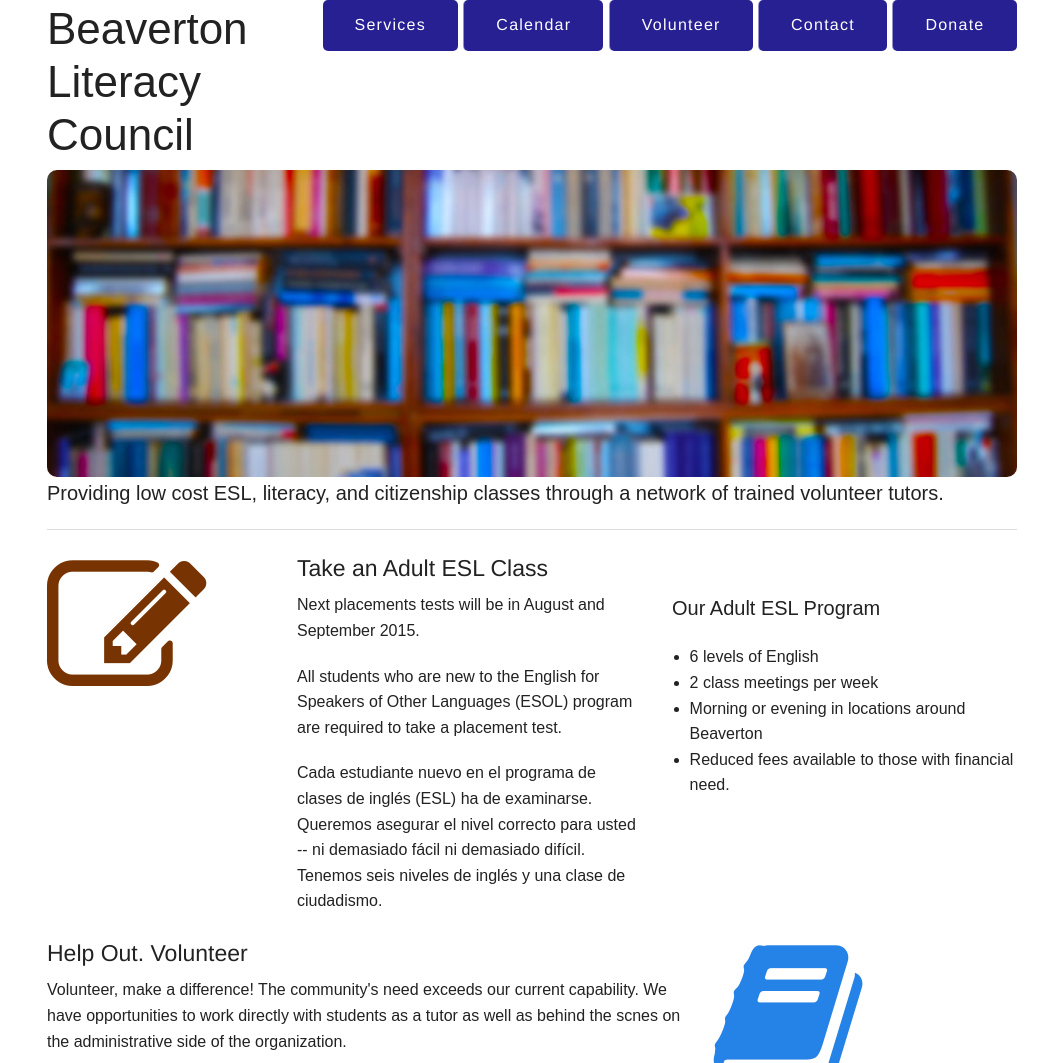
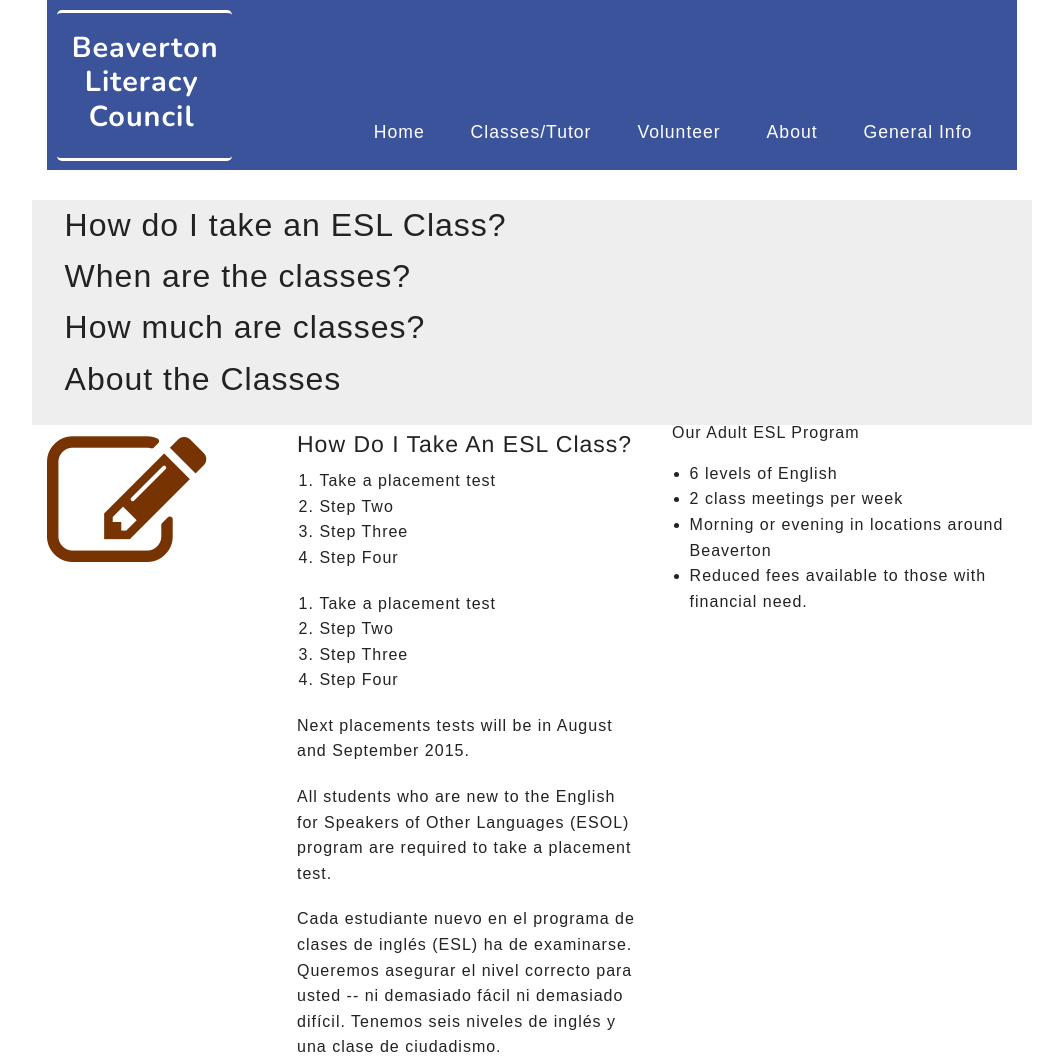
Before and after one commit to trezp/literacycouncil, a plain HTML site: page index.html in a window 1280 px wide. Shown: the top 1063 px of the page, without its empty margins (108-1171 px from the left). Drawn offline with nearby package versions, Linux system fonts and the light colour scheme; a web font is replaced by a local one.

Commit message:
Simplified site design.

```diff
--- a/css/bcouncil.css
+++ b/css/bcouncil.css
@@ -6,32 +6,89 @@ pallette {
 }
 
 body {
-	font-family: 'Belleza', sans-serif;
+	font-family: 'Muli', sans-serif;
+	letter-spacing: 1px;
 }
 
-h1 {
-	font-family: 'Marmelad', sans-serif;
-	line-height: 1.2;
+.top-row {
+	height: 200px;
 }
 
-.button {
-	background-color: #272092;
-	border-radius: 5px;
-	margin-left: 2.5px;
-	margin-right: 2.5px;
+.header {
+	width: 100%;
+	background-color: #3A539B;
+	/*background-image: url('../img/books.jpg');*/
+	padding: 1%;
 }
 
-.button-group li {
-	font-family: 'Belleza', sans-serif;
-	letter-spacing: 1.25px;
+.logo {
+	font-family: 'Nunito', sans-serif;
+	line-height: 1.2;
+	font-size: 1.8rem;
+	width: 150px;
+	padding: 5px;
+	font-weight: 700;
+	color: white;
+}
+
+.logobox {
+	background-color: #3A539B;
+	border-bottom: solid 3px white;
+	border-top: solid 3px white;
+	width: 175px;
+	height: 100%;
+	padding: 10px;
+	text-align: center;
+	border-radius: 5px;
+}
+
+.logo h1 {
+	margin: auto;
+	color: white;
+}
+
+.nav-items li {
+	display: inline-block;
+	text-decoration: none;
+}
+
+.nav-items {
+	position: relative;
+	top: -58px;
+	float: right;
+	font-size: 1.1rem;
+	/*background: #2c3e50;*/
+	padding: 15px;
+}
+
+.nav-items a:hover {
+	background-color: #59ABE3;
+	opacity: 2;
+}
+
+.nav-items li a {
+	padding: 20px;
+	color: white;
 }
 
 .main-img {
 	border-radius: 10px;
+	position: relative;
 }
 
 .subhead {
-	font-size: 1.25em;
+	font-size: 1rem;
+	line-height: 1rem;
+}
+
+.first-row {
+	background-color: #EEEEEE;
+	width: 100%;
+}
+
+.faq {
+	font-size: 2em;
+	list-style: none;
 }
 
 .fa-pencil-square-o {
--- a/index.html
+++ b/index.html
@@ -7,23 +7,24 @@
   <link rel="stylesheet" href="css/normalize.css">
   <link rel="stylesheet" href="css/foundation.css">
   <link rel="stylesheet" href="css/bcouncil.css">
-  <link href='http://fonts.googleapis.com/css?family=Belleza|Marmelad' rel='stylesheet' type='text/css'>
+  <link href='http://fonts.googleapis.com/css?family=Muli' rel='stylesheet' type='text/css'>
+  <link href='http://fonts.googleapis.com/css?family=Nunito:700' rel='stylesheet' type='text/css'>
 </head>
 <body>
   <!-- Header and Nav -->
 
-      <div class="row">
-        <div class="large-3 columns">
-          <h1>Beaverton Literacy Council</h1>
+      <div class="row top-row">
+        <div class="large-12 columns top-row">
+        <div class="header">
+          <div class="logobox"><h1 class="logo">Beaverton Literacy Council</h1></div>
+          <ul class="nav-items">
+              <li><a href="#" class="link">Home</a></li>
+              <li><a href="#" class="link">Classes/Tutor</a></li>
+              <li><a href="#" class="link">Volunteer</a></li>
+              <li><a href="#" class="link">About</a></li>
+              <li><a href="#" class="link">General Info</a></li>
+            </ul>
         </div>
-        <div class="large-9 columns">
-          <ul class="button-group right">
-            <li><a href="#" class="button">Services</a></li>
-            <li><a href="#" class="button">Calendar</a></li>
-            <li><a href="#" class="button">Volunteer</a></li>
-            <li><a href="#" class="button">Contact</a></li>
-            <li><a href="#" class="button">Donate</a></li>
-          </ul>
         </div>
       </div>
 
@@ -32,12 +33,14 @@
 
       <!-- First Band (Image) -->
 
-      <div class="row">
+      <div class="row first-row">
         <div class="large-12 columns">
-          <img class="main-img" src="img/bookshelfwide.jpg">
-     <p class="subhead">Providing low cost ESL, literacy, and citizenship classes through a network of trained volunteer tutors.</p>
-          <hr>
-
+         <ul class="faq">
+           <li>How do I take an ESL Class?</li>
+           <li>When are the classes?</li>
+           <li>How much are classes?</li>
+           <li>About the Classes</li>
+         </ul>
         </div>
       </div>
       <!-- Second Band (Image Left with Text) -->
@@ -47,9 +50,22 @@
           <i class="fa fa-pencil-square-o"></i>
         </div>
         <div class="large-9 columns">
-          <h4>Take an Adult ESL Class</h4>
+
           <div class="row">
             <div class="large-6 columns">
+              <h4>How Do I Take An ESL Class?</h4>
+              <ol class="take-class">
+                <li>Take a placement test</li>
+                <li>Step Two</li>
+                <li>Step Three</li>
+                <li>Step Four </li>
+              </ol>
+              <ol class="placement-tests">
+                <li>Take a placement test</li>
+                <li>Step Two</li>
+                <li>Step Three</li>
+                <li>Step Four </li>
+              </ol>
               <p>Next placements tests will be in August and September 2015.</p>
               <p>All students who are new to the English for Speakers of Other Languages (ESOL) program are required to take a placement test.</p>
               <p>Cada estudiante nuevo en el programa de clases de inglés (ESL) ha de examinarse.  Queremos asegurar el nivel correcto para usted -- ni demasiado fácil ni demasiado difícil.  Tenemos seis niveles de inglés y una clase de ciudadismo.</p>
```
